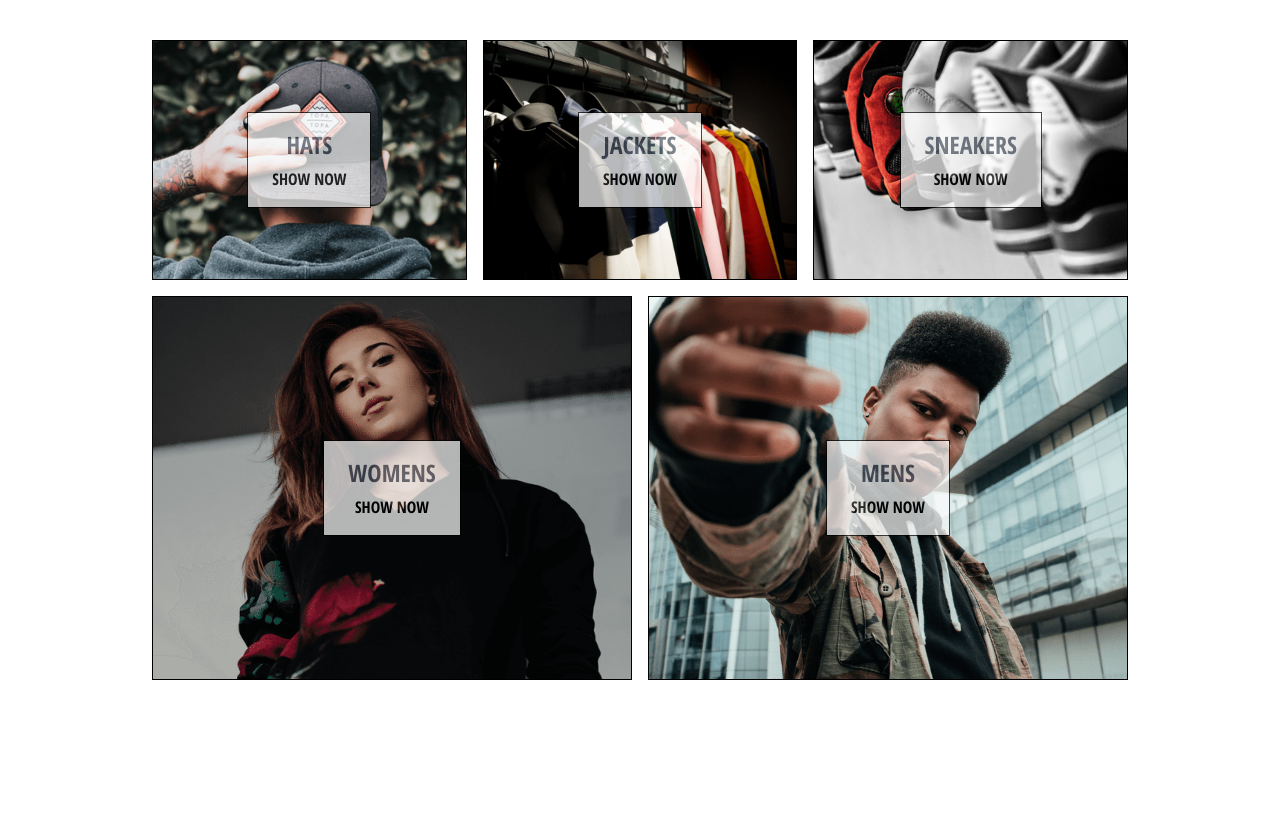
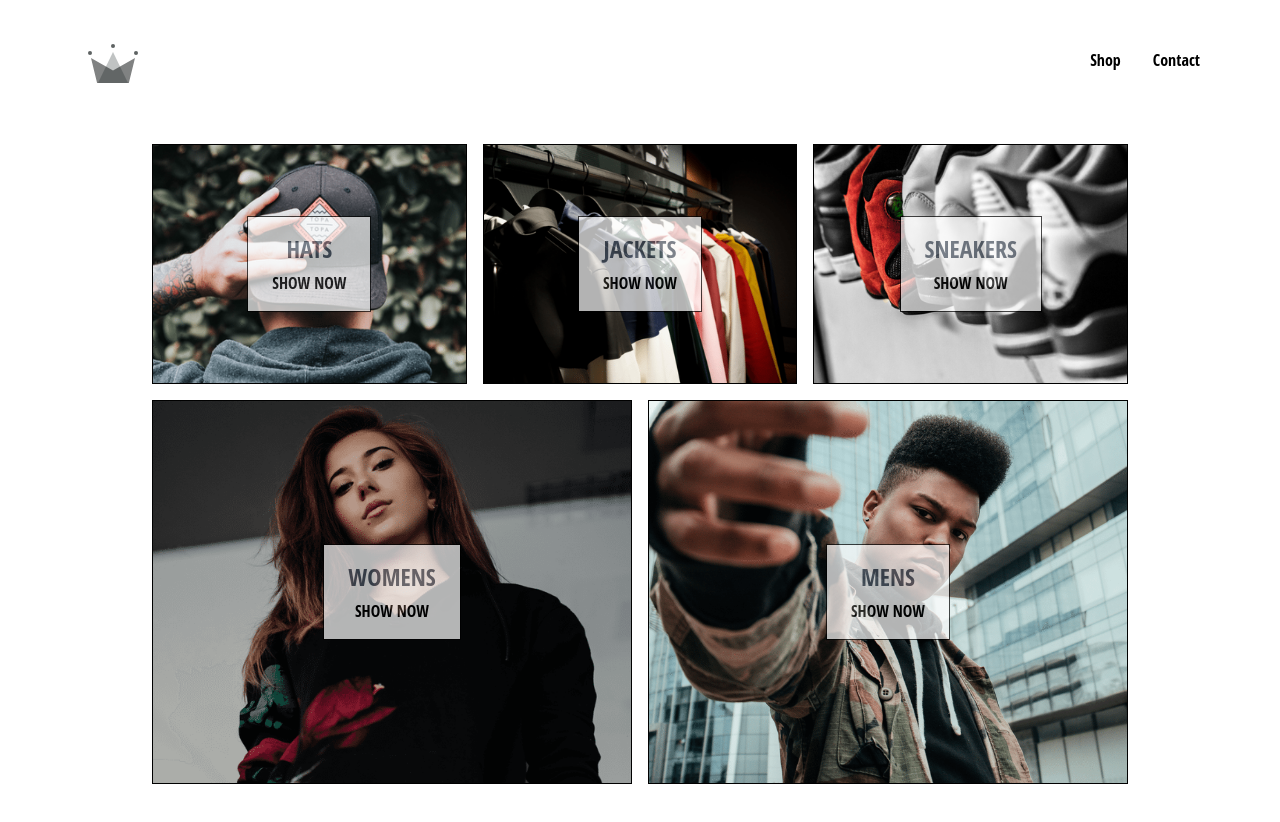
Before and after one commit to Asdaois/e-commerce, a React (Create React App) app: page / in a window 1280 px wide. Shown: the top 822 px of the page. Before the commit the page ends 800 px from the top, so only its background shows below. Built offline with nearby package versions, Linux system fonts and the light colour scheme.

Commit message:
Add header component add link to home, shopage, contact

```diff
--- a/public/index.html
+++ b/public/index.html
@@ -27,7 +27,7 @@
     <link rel="preconnect" href="https://fonts.googleapis.com" />
     <link rel="preconnect" href="https://fonts.gstatic.com" crossorigin />
     <link
-      href="https://fonts.googleapis.com/css2?family=Open+Sans+Condensed:wght@700&display=swap"
+      href="https://fonts.googleapis.com/css2?family=Open+Sans+Condensed&display=swap"
       rel="stylesheet"
     />
     <title>React App</title>
--- a/src/App.js
+++ b/src/App.js
@@ -1,11 +1,13 @@
 import React from "react";
 import { Route, Switch } from "react-router-dom";
+import Header from "./components/header/Header.component";
 import Homepage from "./pages/homepage/Homepage.component";
 import ShopPage from "./pages/shopPage/ShopPage.component";
 
 function App() {
   return (
     <div className="font-open-condense py-5 px-16">
+      <Header />
       <Switch>
         <Route exact path={"/"} component={Homepage} />
         <Route path={"/shop"} component={ShopPage} />
--- /dev/null
+++ b/src/components/header/Header.component.jsx
@@ -0,0 +1,18 @@
+import React from "react";
+import { Link } from "react-router-dom";
+import { ReactComponent as Logo } from "../../assets/crown.svg";
+import Option from "./Option.component";
+
+export default function Header() {
+  return (
+    <div className="header w-full h-20 flex justify-between mb-6">
+      <Link to="/" className="logo-container h-full w-16 p-6">
+        <Logo className="logo block relative m-auto" />
+      </Link>
+      <div className="options w-1/2 h-full flex items-center justify-end">
+        <Option to="/shop" name="Shop" />
+        <Option to="/shop" name="Contact" />
+      </div>
+    </div>
+  );
+}
--- /dev/null
+++ b/src/components/header/Option.component.jsx
@@ -0,0 +1,10 @@
+import React from "react";
+import { Link } from "react-router-dom";
+
+export default function Option({ to, name }) {
+  return (
+    <Link to={to} className="Option py-3 px-4 font-bold">
+      {name}
+    </Link>
+  );
+}
--- a/src/pages/shopPage/ShopPage.component.jsx
+++ b/src/pages/shopPage/ShopPage.component.jsx
@@ -3,6 +3,7 @@ import CollectionPreview from "../../components/collection-preview/CollectionPre
 import SHOP_DATA from "./shopPage.data";
 
 function ShopPage() {
+  // eslint-disable-next-line
   const [collections, setCollections] = useState(SHOP_DATA);
   return (
     <div className="shop-page">
```
Also changed, not shown: src/assets/crown.svg (added), 1 other file (tests, documents, lock files or other folders).
